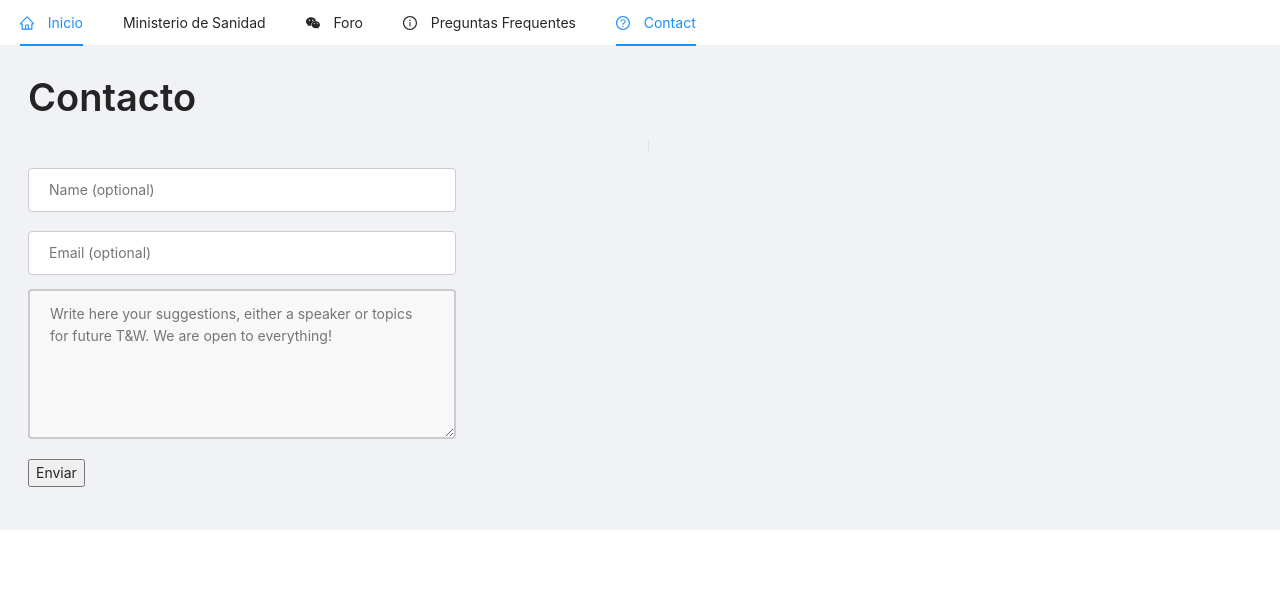
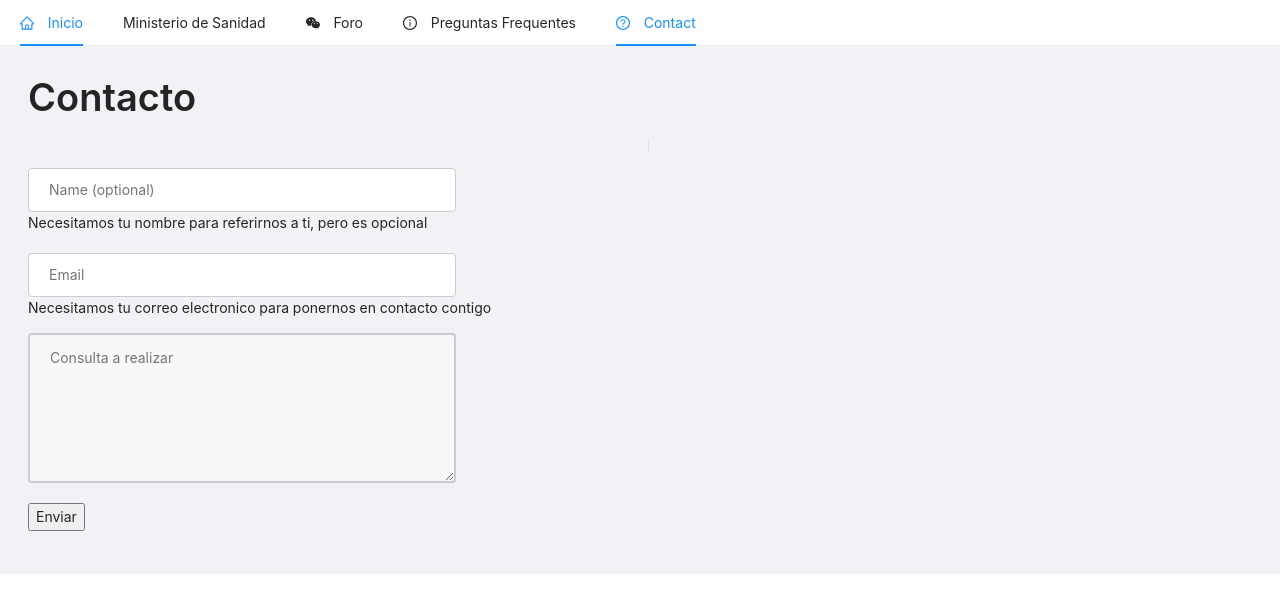
Before and after one commit to andreugallofre/DashCovidCenter, a React (Create React App) app in the folder client/: page / in a window 1280 px wide. Both pictures are taken after a click on the item "Contact". Shown: the top 612 px of the page. Built offline with nearby package versions, Linux system fonts and the light colour scheme.

Commit message:
corrected some things on contac

```diff
--- a/client/src/components/Contact/Contact.js
+++ b/client/src/components/Contact/Contact.js
@@ -13,13 +13,16 @@ export class Contact extends Component {
                     <Col span={12}>
                         <form name="contact" method="POST" data-netlify="true">
                             <p>
-                                <input type="text" name="name" placeholder="Name (optional)"/>
+                                <input type="text" name="name" placeholder="Name (optional)"/><br/>
+                                <label>Necesitamos tu nombre para referirnos a ti, pero es opcional</label>
                             </p>
                             <p>
-                                <input type="email" name="email" placeholder="Email (optional)"/>
+                                <input type="email" name="email" placeholder="Email" required/><br/>
+                                <label >Necesitamos tu correo electronico para ponernos en contacto contigo</label>
                             </p>
+
                             <p>
-                                <textarea name="message" placeholder="Write here your suggestions, either a speaker or topics for future T&W. We are open to everything!" required></textarea>
+                                <textarea name="message" placeholder="Consulta a realizar" required></textarea>
                             </p>
                             <p>
                                 <button type="submit" class="form-button">Enviar</button>
--- a/client/src/components/MainScreen.js
+++ b/client/src/components/MainScreen.js
@@ -1,6 +1,6 @@
 import React, {Component} from 'react';
 import { Layout, Menu } from 'antd';
-import { HomeOutlined, ShopOutlined, WechatOutlined, InfoCircleOutlined, QuestionCircleOutlined } from '@ant-design/icons';
+import { HomeOutlined, WechatOutlined, InfoCircleOutlined, QuestionCircleOutlined } from '@ant-design/icons';
 import './MainScreen.css';
 import { Contact } from './Contact/Contact';
 import { Dashboard } from './Dashboard/Dashboard';
```
